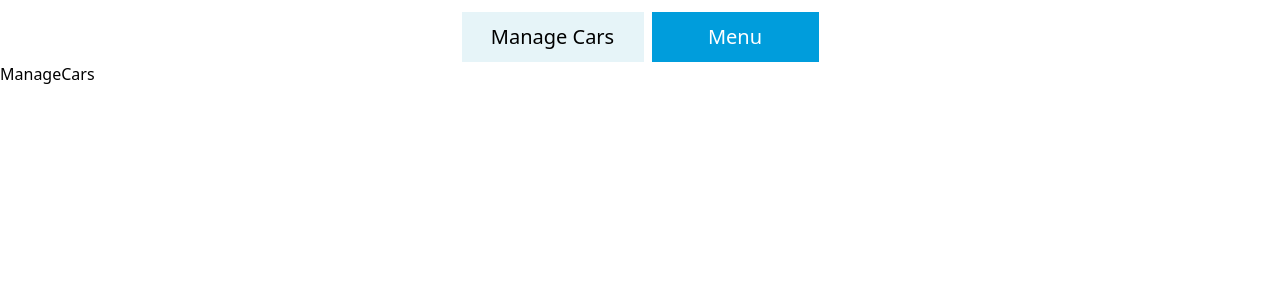
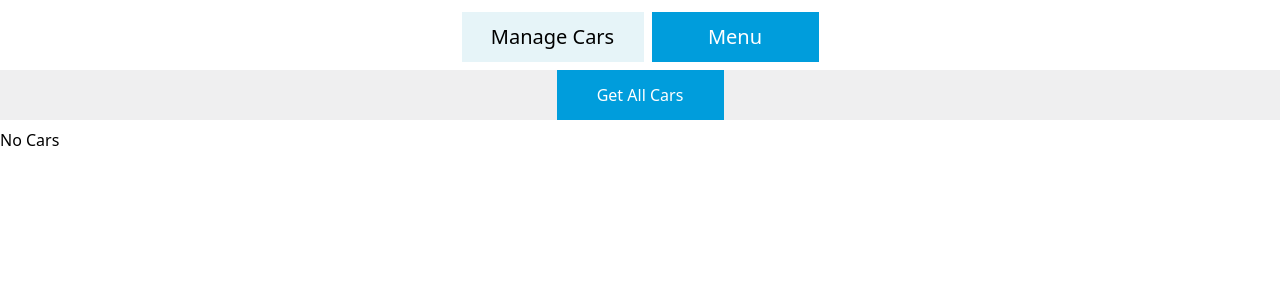
Before and after one commit to Corvu-s/aws-project, a Next.js app: page /ManageCars in a window 1280 px wide. Shown: the top 300 px of the page. Built offline with nearby package versions, Linux system fonts and the light colour scheme.

Commit message:
rough work done for the manage cars page

```diff
--- a/pages/AddCars.js
+++ b/pages/AddCars.js
@@ -30,7 +30,7 @@ export default function AddCars() {
       make: make,
       model: model,
       depot: depot,
-      currentLocation: "",
+      currentLocation: depot,
       available: available,
       status: status,
     };
--- a/pages/ManageCars.js
+++ b/pages/ManageCars.js
@@ -1,9 +1,70 @@
+import { useEffect, useState } from "react";
 import Header from "../components/Header";
+import DirectionsCarIcon from "@mui/icons-material/DirectionsCar";
+
 export default function ManageCars() {
+  const [cars, setCars] = useState([]);
+  const [numOfCars, setNumOfCars] = useState(0);
+  async function getAllCars() {
+    const data = fetch(
+      "https://unce5d4pv3.execute-api.us-west-2.amazonaws.com/dev/cars",
+      { method: "GET" }
+    )
+      .then((res) => res.json())
+      .then((data) => {
+        setCars(data.Items);
+      });
+  }
+  useEffect(() => {
+    console.log(cars);
+  }, [cars]);
+
+  function car(car, index) {
+    return (
+      <div key={index} className="car flex justify-between ">
+        <div>
+          {" "}
+          <DirectionsCarIcon />
+        </div>
+        <div className="flex flex-col">
+          <p>
+            {car.make} {car.model}
+          </p>
+          <p>Depot:{car.depot}</p>
+          <p>Current Location:{car.currentLocation}</p>
+        </div>
+        <div>
+          <button className={availablityIndicator(car)}></button>
+        </div>
+      </div>
+    );
+  }
+  function displayCars() {
+    if (cars.length != 0) {
+      console.log("display Cars");
+      return cars.map((carItem, index) => car(carItem, index));
+    } else {
+      return <p>No Cars</p>;
+    }
+  }
+  function availablityIndicator(car) {
+    if (car.available) {
+      return "availableIndicatorTrue";
+    } else {
+      return "availableIndicatorFalse";
+    }
+  }
   return (
-    <div>
+    <div className="space-y-2">
       <Header pageName={"Manage_Cars"} />
-      <p>ManageCars</p>
+      <div className="flex justify-center space-y-2 searchBar">
+        <button onClick={() => getAllCars()} className="searchBarButton">
+          Get All Cars
+        </button>
+      </div>
+      <div className="flex justify-center flex-col space-y-2">
+        {displayCars()}
+      </div>
     </div>
   );
 }
--- a/styles/globals.css
+++ b/styles/globals.css
@@ -49,7 +49,33 @@ body {
   color: #efeff0;
   background: #009ddc;
 }
-.bookCarButton:active,
-.bookCarButton:hover {
+.submitButton:active,
+.submitButton:hover {
   background: #005e84;
 }
+.searchBar {
+  background: #efeff0;
+}
+.searchBarButton {
+  width: 167px;
+  height: 50px;
+  background: #009ddc;
+  color: #ffffff;
+}
+.searchBarButton:active,
+.searchBarButton:hover {
+  background: #005e84;
+}
+.car {
+  background: #efeff0;
+}
+.availableIndicatorFalse {
+  width: 30px;
+  height: 30px;
+  background: #ff0000;
+}
+.availableIndicatorTrue {
+  width: 30px;
+  height: 30px;
+  background: #40ff00;
+}
```
